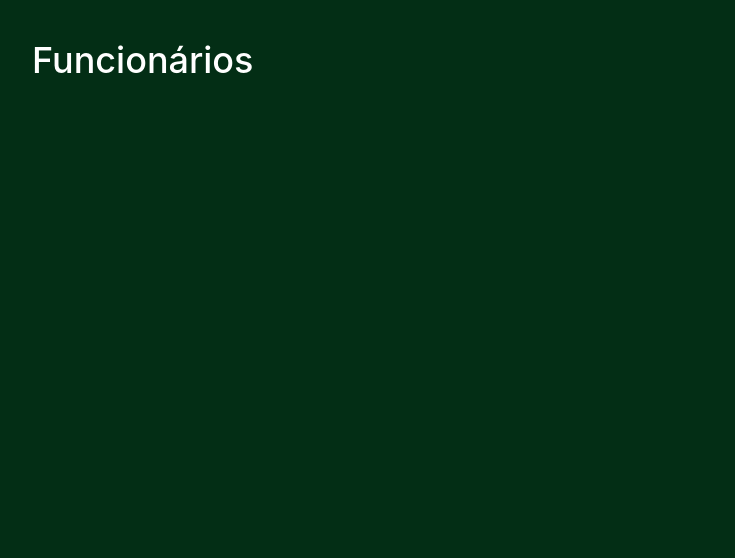
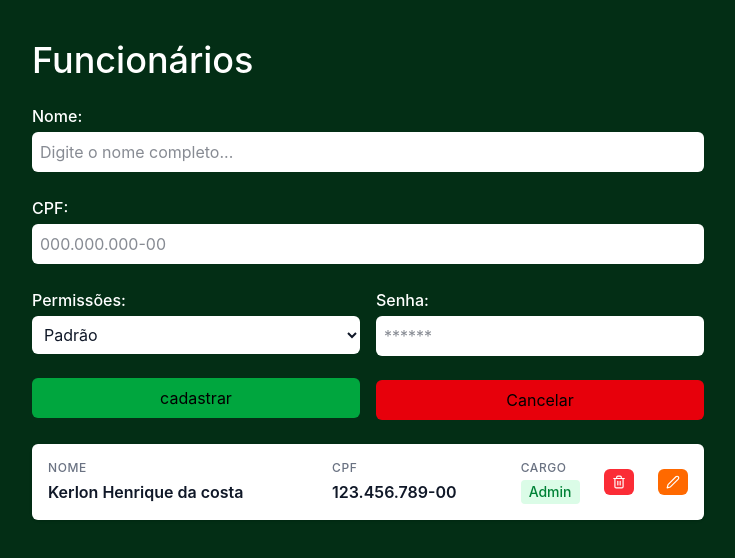
Before and after one commit to kerloncosta/controle-de-portaria, a React (Vite) app in the folder frontend/: page / in a window 1280 px wide. Shown: the top 558 px of the page, without its empty margins (272-1007 px from the left). Built offline with nearby package versions, Linux system fonts and the light colour scheme.

Commit message:
style: tetla criação de login

```diff
--- a/frontend/package.json
+++ b/frontend/package.json
@@ -11,7 +11,8 @@
   },
   "dependencies": {
     "react": "^18.3.1",
-    "react-dom": "^18.3.1"
+    "react-dom": "^18.3.1",
+    "react-icons": "^5.6.0"
   },
   "devDependencies": {
     "@eslint/js": "^9.13.0",
--- a/frontend/src/App.tsx
+++ b/frontend/src/App.tsx
@@ -1,11 +1,95 @@
+import { FiTrash2, FiEdit2} from 'react-icons/fi';
+
 export default function App() {
   return (
     <div className="w-full min-h-screen bg-green-950 flex justify-center px-4">
-      <main className="my-10 w-full md:max-w-2xl">
-        <h1 className="text-4xl font-medium text-white">Funcionários</h1>
+  <main className="my-10 w-full md:max-w-2xl">
+    <h1 className="text-4xl font-medium text-white">Funcionários</h1>
 
+    <form className="flex flex-col my-6 gap-6">
 
-      </main>
+      <div className="flex flex-col gap-1">
+        <label className="font-medium text-white">Nome:</label>
+        <input
+          type="text"
+          placeholder="Digite o nome completo..."
+          className="w-full p-2 rounded-md bg-white text-gray-900 outline-none"
+        />
+      </div>
+
+      <div className="flex flex-col gap-1">
+        <label className="font-medium text-white">CPF:</label>
+        <input
+          type="text"
+          placeholder="000.000.000-00"
+          className="w-full p-2 rounded-md bg-white text-gray-900 outline-none"
+        />
+      </div>
+
+      <div className="grid grid-cols-2 gap-4">
+
+        <div className="flex flex-col gap-1">
+          <label className="font-medium text-white">Permissões:</label>
+          <select className="w-full p-2 rounded-md bg-white text-gray-900 outline-none">
+            <option value="1">Padrão</option>
+            <option value="2">Administrador</option>
+          </select>
+
+          <input
+          type="submit"
+          value="cadastrar"
+          className="cursor-pointer w-full p-2 rounded-md bg-green-600 mt-5"
+          />
+
+        </div>
+
+        <div className="flex flex-col gap-1">
+          <label className="font-medium text-white">Senha:</label>
+          <input
+            type="password"
+            placeholder="******"
+            className="w-full p-2 rounded-md bg-white text-gray-900 outline-none"
+          />
+
+          <input
+          type="reset"
+          value="Cancelar"
+          className="cursor-pointer w-full p-2 rounded-md bg-red-600 mt-5"
+          />
+
+        </div>
+      </div>
+    </form>
+
+    <section>
+          <article className="w-full bg-white p-4 rounded-md flex flex-row justify-between items-center shadow-sm">
+
+            <div className="flex flex-row gap-8 md:gap-16">
+              <div className="flex flex-col gap-1 w-35 md:w-55">
+        <span className="text-xs text-gray-500 font-medium uppercase tracking-wider">Nome</span>
+        <p className="text-gray-900 font-semibold truncate">Kerlon Henrique da costa</p>
+      </div>
+
+      <div className="flex flex-col gap-1">
+        <span className="text-xs text-gray-500 font-medium uppercase tracking-wider">CPF</span>
+        <p className="text-gray-900 font-semibold">123.456.789-00</p>
+      </div>
+
+      <div className="flex flex-col gap-1">
+        <span className="text-xs text-gray-500 font-medium uppercase tracking-wider">Cargo</span>
+        <span className="text-green-700 bg-green-100 px-2 py-0.5 rounded text-sm font-medium w-max">
+          Admin
+        </span>
+      </div>
+
     </div>
+        <button className="bg-red-500 text-white px-2 py-1.5 rounded-md hover:bg-red-600 transition-colors font-medium text-sm"><FiTrash2 /></button>
+        <button className="bg-orange-500 text-white px-2 py-1.5 rounded-md hover:bg-orange-600 transition-colors font-medium text-sm"><FiEdit2 /></button>
+
+      </article>
+      </section>
+
+  </main>
+</div>
   );
 }
```
Also changed, not shown: 1 other file (tests, documents, lock files or other folders).
